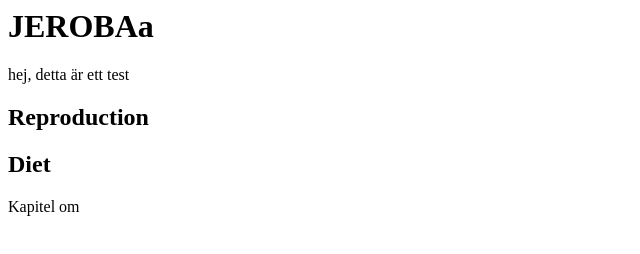
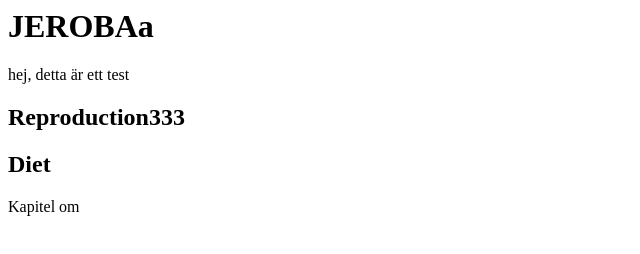
Before and after one commit to kn0j/jerboa, a plain HTML site: page index.html in a window 1280 px wide. Shown: the full height of the page, 0-640 px from the left. Drawn offline with Linux system fonts and the light colour scheme.

Commit message:
testStashPop

```diff
--- a/index.html
+++ b/index.html
@@ -1,7 +1,7 @@
 <h1>JEROBAa</h1>
 <p> hej, detta är ett test </p>
 
-<h2> Reproduction </h2>
+<h2> Reproduction333 </h2>
 
 
 <h2> Diet </h2>
```
